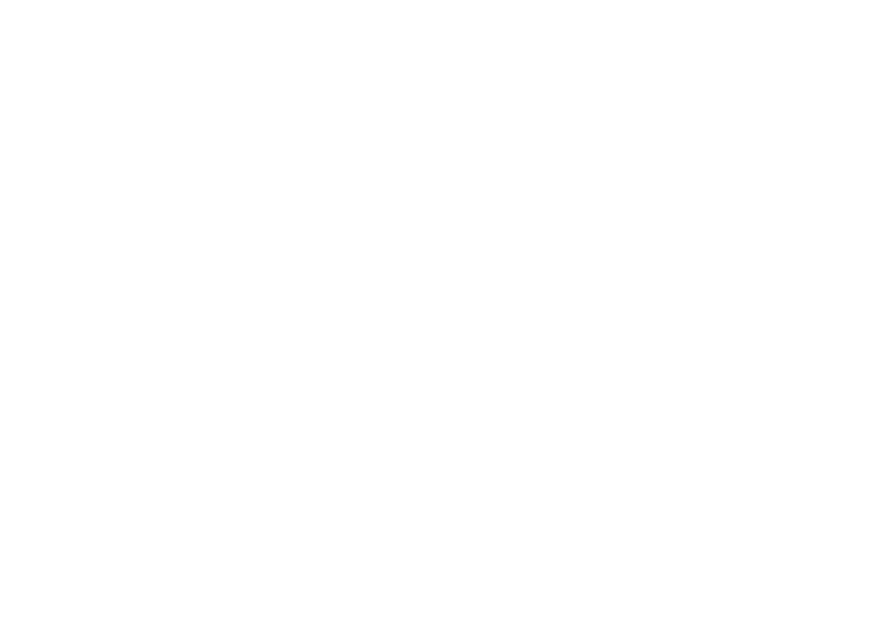
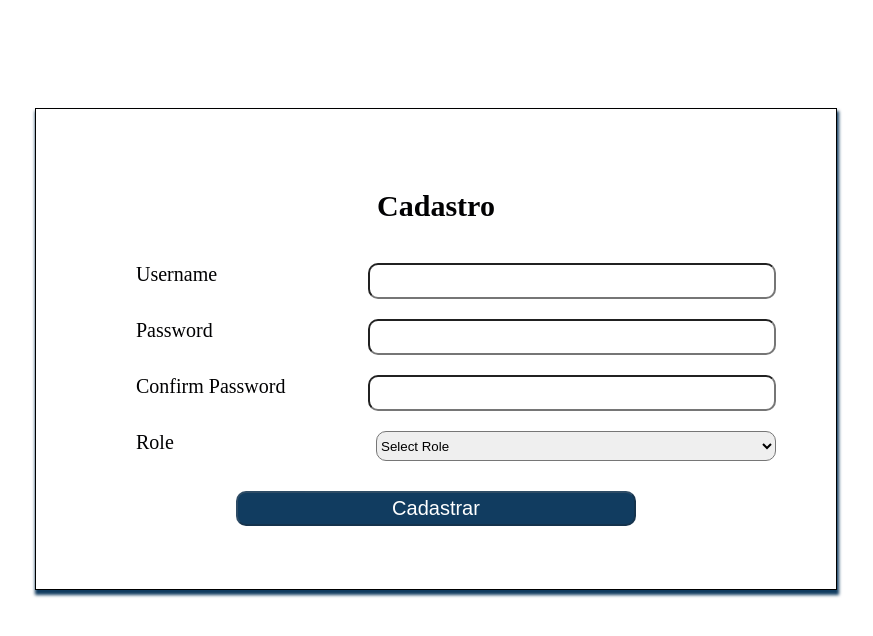
Before and after one commit to priscilaSartori/dashboard, an Angular app: page /register in a window 1280 px wide. Before the commit this address led to /. Shown: the top 636 px of the page, without its empty margins (204-1077 px from the left). Built offline with nearby package versions, Linux system fonts and the light colour scheme.

Commit message:
feat: tela de registro

```diff
--- a/src/app/app.routes.ts
+++ b/src/app/app.routes.ts
@@ -1,6 +1,8 @@
 import { Routes } from '@angular/router';
 import { LoginComponent } from './pages/login/login.component';
+import { RegistroComponent } from './pages/registro/registro.component';
 
 export const routes: Routes = [
   { path: '', component: LoginComponent },
+  { path: 'register', component: RegistroComponent },
 ];
--- /dev/null
+++ b/src/app/pages/registro/registro.component.html
@@ -0,0 +1,39 @@
+<div class="container">
+  <div class="">
+    <div class="card">
+      <div class="card-header">
+        <h3 class="text-center">Cadastro</h3>
+      </div>
+      <form class="card-body" [formGroup]="formRegistration">
+        <div class="login">
+          <label class="form-label">Username</label>
+          <input type="text" class="form-control" formControlName="username">
+          <div class="form-text text-danger" *ngIf="isFormControlInvalid('username')"> O username deve conter pelo menos 6 caracteres.</div>
+        </div>
+        <div class="login">
+          <label class="form-label">Password</label>
+          <input type="password" class="form-control" formControlName="password">
+          <div class="form-text text-danger" *ngIf="isFormControlInvalid('password')"> A senha deve conter pelo menos 6 caracteres.</div>
+        </div>
+        <div class="login">
+          <label class="form-label">Confirm Password</label>
+          <input type="password" formControlName="confirmPassword" class="form-control">
+          <div *ngIf="isFormControlInvalid('confirmPassword')" class="text-danger">
+            <div *ngIf="formRegistration.get('confirmPassword')?.hasError('required')">A Confirm Password é obrigatória</div>
+            <div *ngIf="formRegistration.get('confirmPassword')?.hasError('mismatch')">As Senhas não são iguais.</div>
+          </div>
+        </div>
+        <div class="login">
+          <label class="form-label">Role</label>
+          <select class="form-control" formControlName="role">
+            <option value="" disabled selected>Select Role</option>
+            <option value="Influencer">Influencer</option>
+            <option value="Administrador">Administrador</option>
+          </select>
+          <div class="form-text text-danger" *ngIf="isFormControlInvalid('role')"> Selecione uma função.</div>
+        </div>
+        <button type="button" class="btn btn-primary" [disabled]="!formRegistration.valid" (click)="submitForm()">Cadastrar</button>
+      </form>
+    </div>
+  </div>
+</div>
--- /dev/null
+++ b/src/app/pages/registro/registro.component.scss
@@ -0,0 +1,67 @@
+.container {
+  display: flex;
+  justify-content: center;
+  align-items: center;
+}
+
+.card {
+  background-color: white;
+  border: 1px solid black;
+  box-shadow: 1px 4px 3px 1px #113c60;
+  width: 700px;
+  height: 380px;
+  margin-top: 100px;
+  align-items: center;
+  padding: 50px;
+  color: rgb(1, 1, 2);
+}
+
+.card-header {
+  text-align: center;
+}
+
+.text-center {
+  font-size: 30px;
+}
+
+.card-body {
+  display: flex;
+  flex-direction: column;
+}
+
+.login {
+  margin: 10px;
+  display: flex;
+  justify-content: space-between;
+}
+
+.form-label {
+  font-size: 20px;
+  text-align: start;
+  margin-left: 40px;
+}
+
+.form-control {
+  width: 400px;
+  height: 30px;
+  border-radius: 10px;
+  /* text-align: center; */
+  margin-left: 40px;
+}
+
+.btn {
+  background-color: #113c60;
+  color: white;
+  border-radius: 10px;
+  font-size: 20px;
+  height: 35px;
+  margin-top: 20px;
+  margin-left: 150px;
+  width: 400px;
+  text-align: center;
+}
+
+.text-danger {
+  color: red;
+  text-align: center;
+}
--- /dev/null
+++ b/src/app/pages/registro/registro.component.ts
@@ -0,0 +1,48 @@
+import { Component } from '@angular/core';
+import { FormBuilder, FormGroup, Validators } from '@angular/forms';
+import { Router } from '@angular/router';
+import { AbstractControl } from '@angular/forms';
+import { CommonModule } from '@angular/common';
+import { ReactiveFormsModule } from '@angular/forms';
+
+@Component({
+  selector: 'app-registro',
+  standalone: true,
+  imports: [CommonModule, ReactiveFormsModule],
+  templateUrl: './registro.component.html',
+  styleUrl: './registro.component.scss'
+})
+export class RegistroComponent {
+  formRegistration: FormGroup;
+  isFormInvalid = false;
+
+  constructor(private formBuilder: FormBuilder, private router: Router) {
+    this.formRegistration = this.formBuilder.group({
+      username: ['', [Validators.required, Validators.minLength(6)]],
+      password: ['', [Validators.required, Validators.minLength(6)]],
+      confirmPassword: ['', [Validators.required, this.passwordMatchValidator.bind(this)]],
+      role: ['', Validators.required]});
+  }
+
+  passwordMatchValidator(control: AbstractControl) {
+    const password = this.formRegistration?.get('password')?.value;
+    const confirmPassword = control.value;
+    return password === confirmPassword ? null : { mismatch: true };
+  }
+
+
+  isFormControlInvalid(controlName: string): boolean {
+    const control = this.formRegistration.get(controlName);
+    return control!.invalid && (control!.dirty || control!.touched);
+  }
+
+  submitForm() {
+    if (this.formRegistration.valid) {
+      this.router.navigate(['/']);
+      console.log('Cadastro bem-sucedido!', this.formRegistration.value);
+    } else {
+      this.isFormInvalid = true;
+      console.log('Formulário inválido. Corrija os erros.');
+    }
+  }
+}
```
Also changed, not shown: 1 other file (tests, documents, lock files or other folders).
